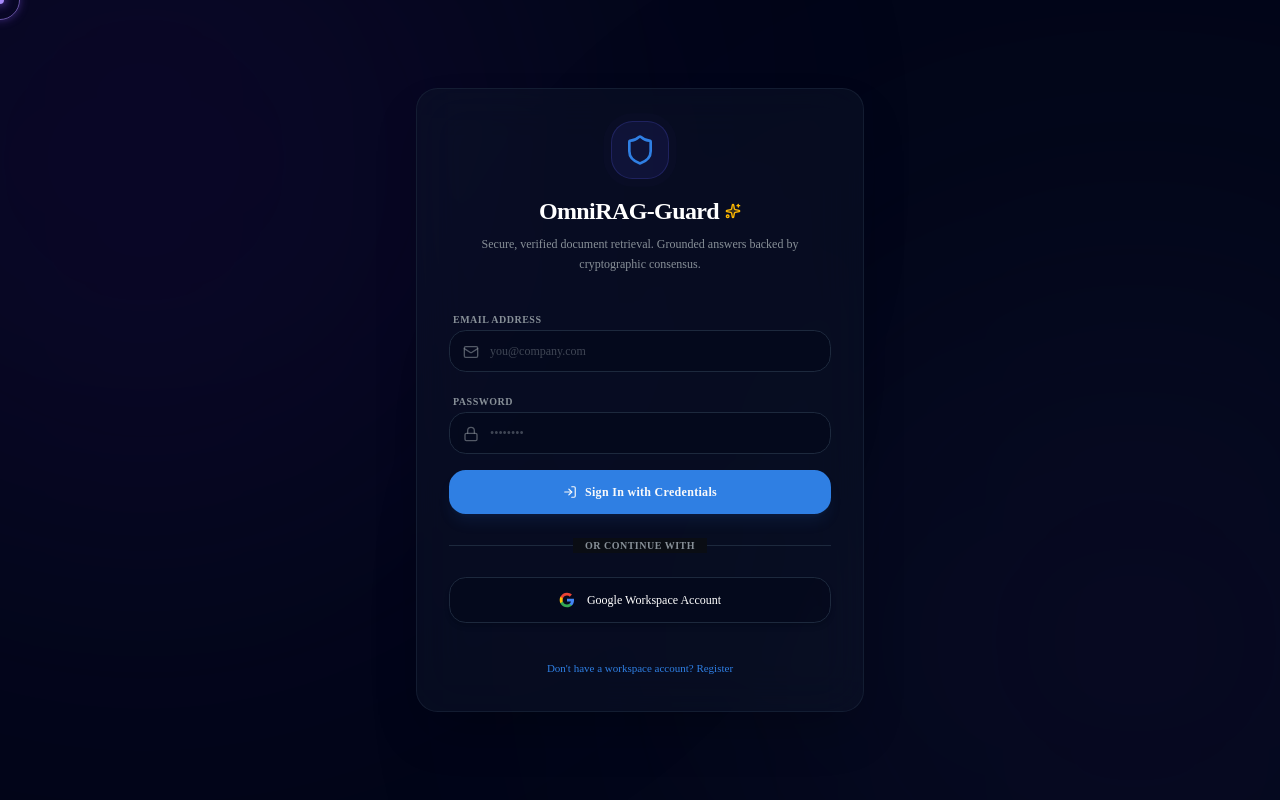
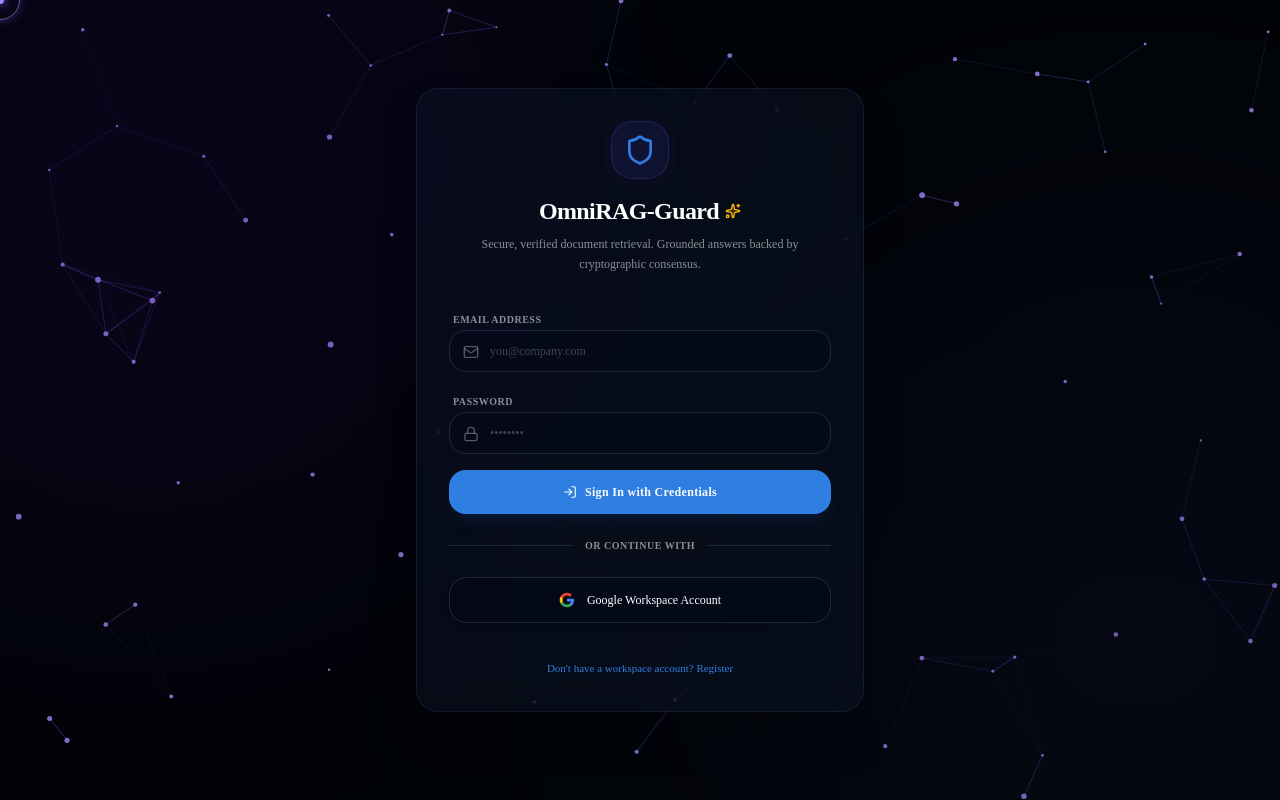
Before and after one commit to Prithuloma/OmniRAG-Guard, a Next.js app in the folder frontend/: page / in a window 1280 px wide. Built offline with nearby package versions, Linux system fonts and the light colour scheme; no server answers.

Commit message:
style: enable particle constellation background on sign-in page

```diff
--- a/frontend/components/auth/SignIn.tsx
+++ b/frontend/components/auth/SignIn.tsx
@@ -62,7 +62,7 @@
   };
 
   return (
-    <div className="relative min-h-screen flex items-center justify-center bg-slate-950 overflow-hidden font-sans">
+    <div className="relative min-h-screen flex items-center justify-center bg-transparent overflow-hidden font-sans">
       {/* Background decoration */}
       <div className="absolute top-[-30%] left-[-20%] w-[800px] h-[800px] rounded-full bg-violet-950/20 blur-[160px] pointer-events-none" />
       <div className="absolute bottom-[-30%] right-[-20%] w-[800px] h-[800px] rounded-full bg-indigo-950/20 blur-[160px] pointer-events-none" />
```
